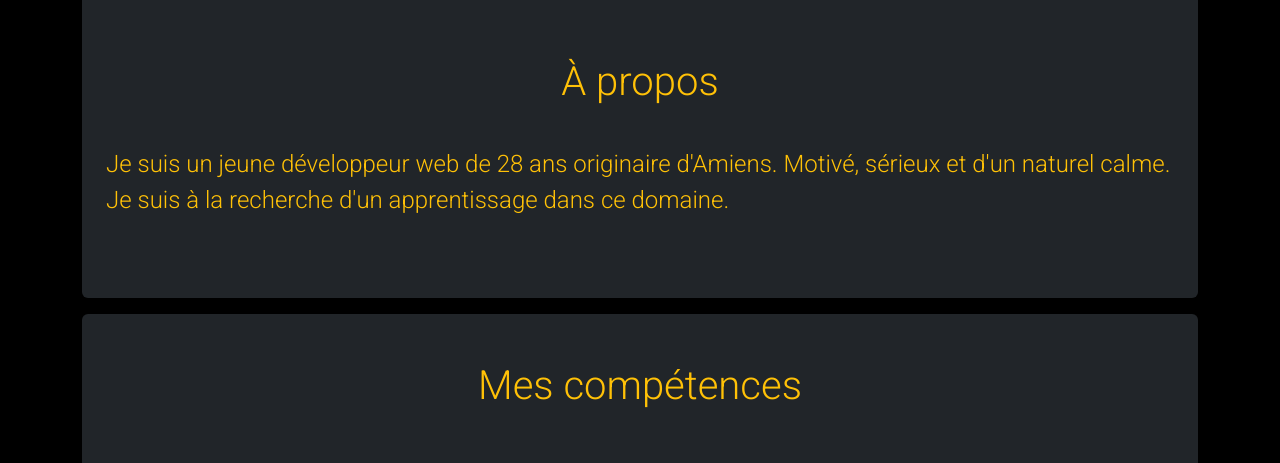
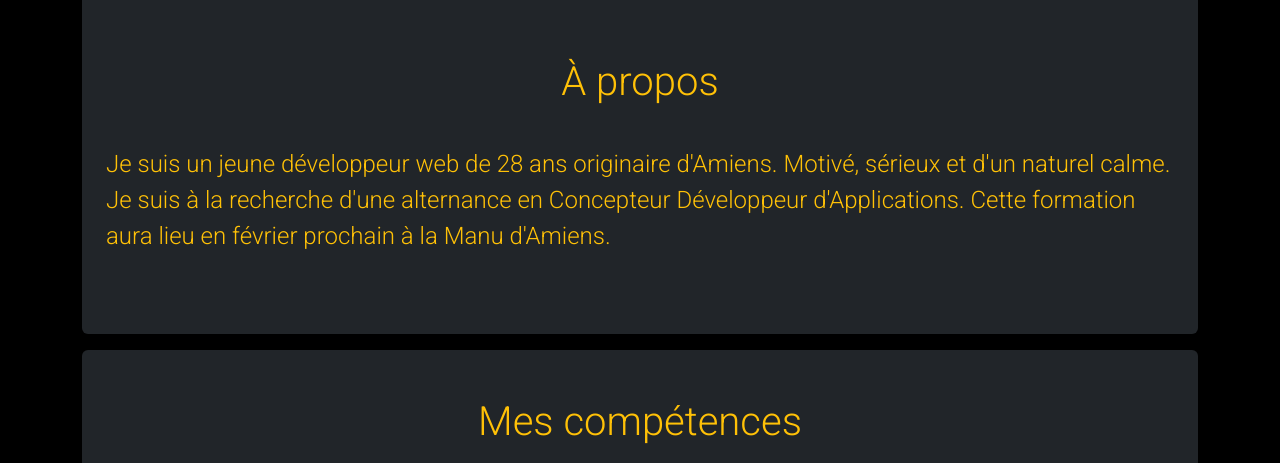
Before and after one commit to Henri-ai/CV-, a plain HTML site: page index.html in a window 1280 px wide. Shown: the part 821-1284 px from the top of the page. Drawn offline with nearby package versions, Linux system fonts and the light colour scheme.

Commit message:
12/12/23

```diff
--- a/index.html
+++ b/index.html
@@ -54,8 +54,8 @@
       <h2 class="text-center py-3 fs-1" id="#presentation">À propos</h2>
       <p class="fs-4 py-3 mx-4">
         Je suis un jeune développeur web de 28 ans originaire d'Amiens.
-        Motivé, sérieux et d'un naturel calme. Je suis à la recherche d'un
-        apprentissage dans ce domaine.
+        Motivé, sérieux et d'un naturel calme. Je suis à la recherche d'une alternance en Concepteur Développeur d'Applications.
+        Cette formation aura lieu en février prochain à la Manu d'Amiens.
       </p>
     </div>
   </section>
```
